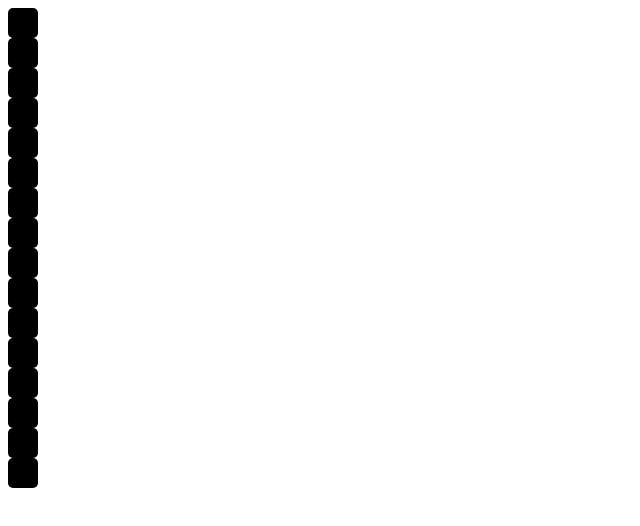
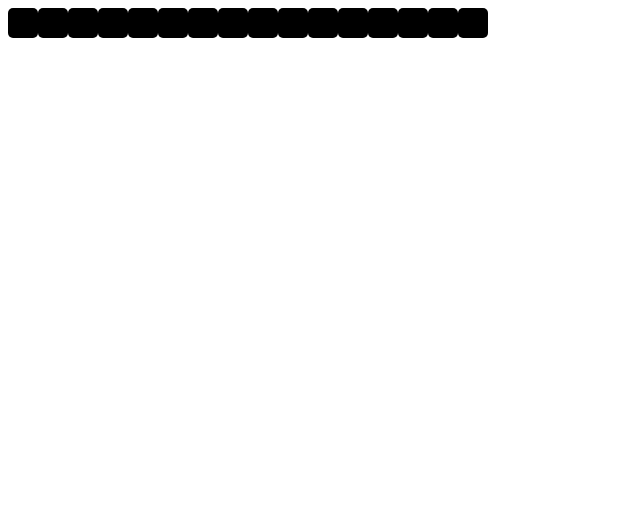
Before and after one commit to hjonasson/angular, a plain HTML site: page 2048/index.html in a window 1280 px wide. Shown: the whole page, without its empty margins (0-640 px from the left). Drawn offline with nearby package versions, Linux system fonts and the light colour scheme.

Commit message:
Reference css and iterate better

```diff
--- a/2048/2048.html
+++ b/2048/2048.html
@@ -1,13 +1,4 @@
 <div ng-controller='2048'>
-	<div id='board' ng-repeat='i in tiles track by $index'>
-		<div class='tile'> </div>
+	<div class='tile' ng-repeat='i in tiles track by $index'>
 	</div>
 </div>
-<style type="text/css">
-.tile {
-	width: 30px;
-	height: 30px;
-	border-radius: 5px;
-	background-color: black;
-}
-</style>
--- a/2048/index.html
+++ b/2048/index.html
@@ -1,5 +1,6 @@
 <doctype html>
 <script src="http://ajax.googleapis.com/ajax/libs/angularjs/1.4.8/angular.min.js"></script>
+<link rel="stylesheet" type="text/css" href="style.css">
 <html>
   <head>
     <title>2048</title>
--- a/2048/style.css
+++ b/2048/style.css
@@ -3,4 +3,5 @@
 	height: 30px;
 	border-radius: 5px;
 	background-color: black;
+	float: left;
 }
```
